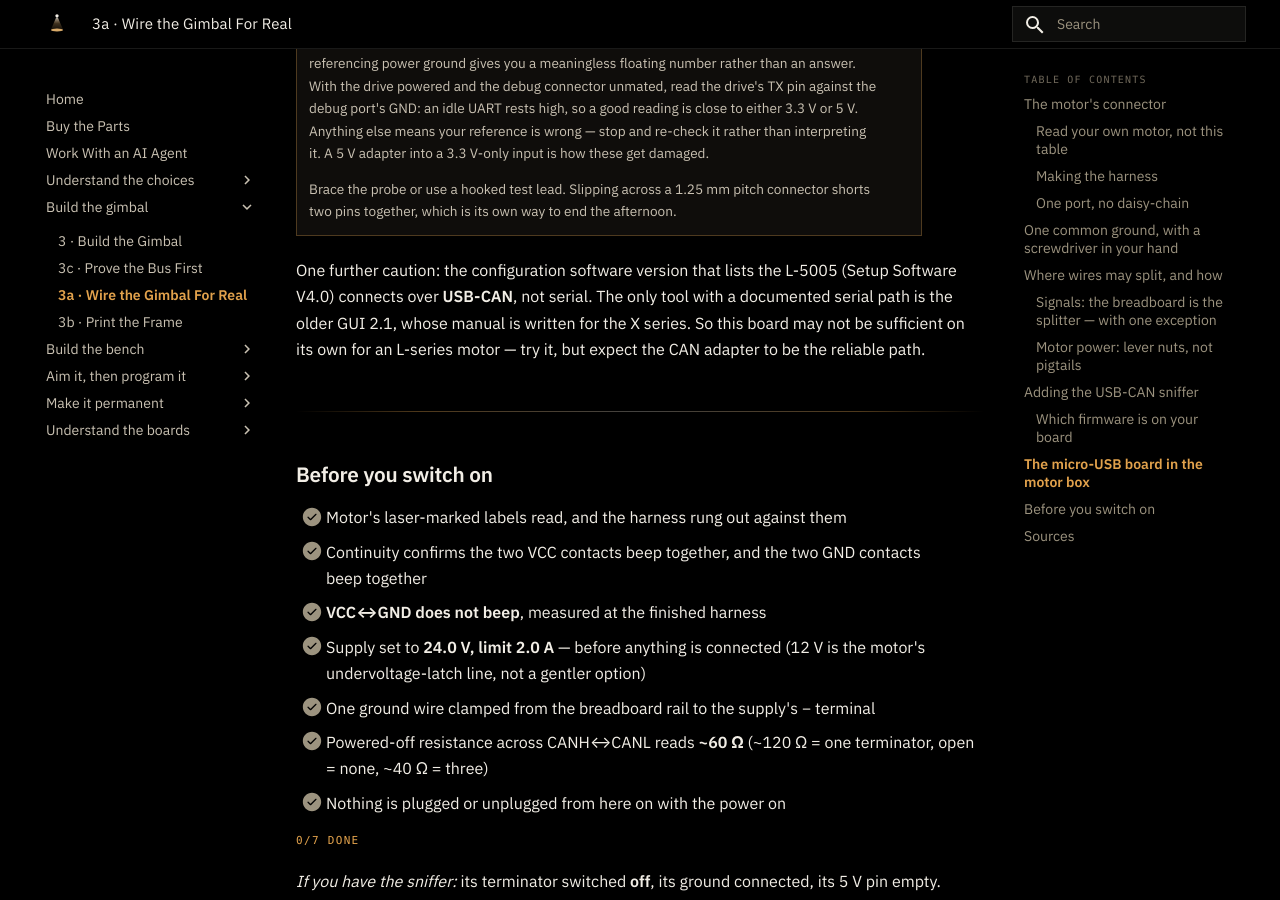
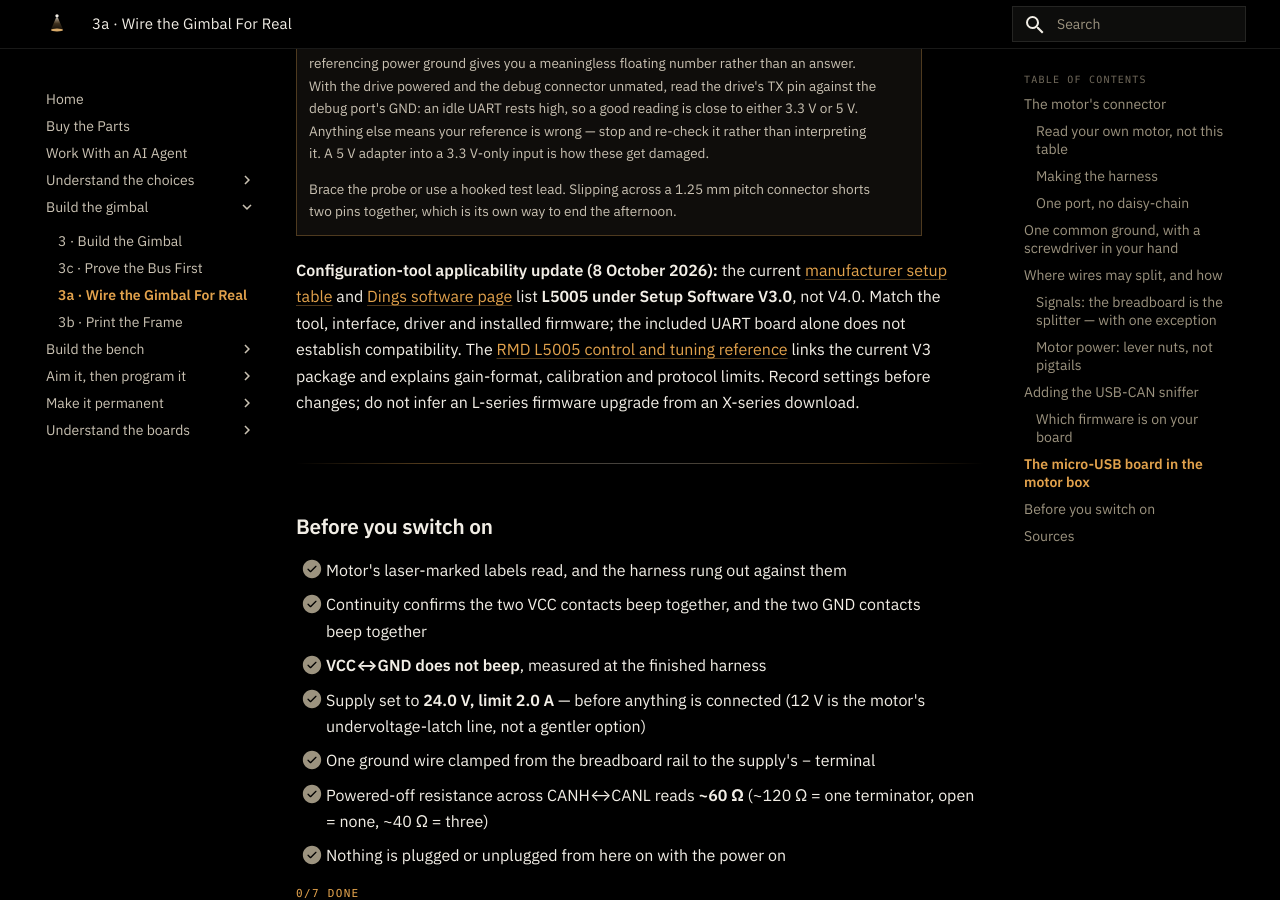
Before and after one commit to hooterjackson/engineered-lighting-site, an MkDocs documentation site: the page built from docs/03a-wire-the-bench.md, in a window 1280 px wide and 900 px high, scrolled down 7912 px. Built offline with MkDocs 1.6.1 and Material for MkDocs 9.7.7, drawn with Linux system fonts in a browser that asks for light colours.

Commit message:
Correct L5005 Setup V3 applicability and link tuning reference

```diff
--- a/docs/03a-wire-the-bench.md
+++ b/docs/03a-wire-the-bench.md
@@ -188,7 +188,15 @@ What it is for is the vendor's Windows configuration GUI: setting the CAN ID, tu
 
     Brace the probe or use a hooked test lead. Slipping across a 1.25 mm pitch connector shorts two pins together, which is its own way to end the afternoon.
 
-One further caution: the configuration software version that lists the L-5005 (Setup Software V4.0) connects over **USB-CAN**, not serial. The only tool with a documented serial path is the older GUI 2.1, whose manual is written for the X series. So this board may not be sufficient on its own for an L-series motor — try it, but expect the CAN adapter to be the reliable path.
+**Configuration-tool applicability update (8 October 2026):** the current
+[manufacturer setup table](https://www.myactuator.com/downloads-setupsoftware) and
+[Dings software page](https://www.dingsmotionusa.com/software-download) list **L5005
+under Setup Software V3.0**, not V4.0. Match the tool, interface, driver and installed
+firmware; the included UART board alone does not establish compatibility. The
+[RMD L5005 control and tuning reference](rmd-l5005-control-and-tuning.md#match-the-documentation-to-the-unit)
+links the current V3 package and explains gain-format, calibration and protocol
+limits. Record settings before changes; do not infer an L-series firmware upgrade
+from an X-series download.
 
 ---
 
```
